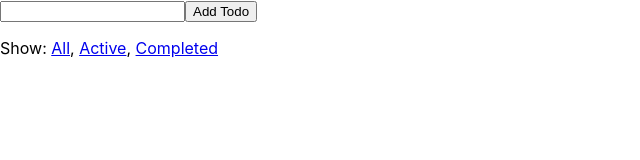
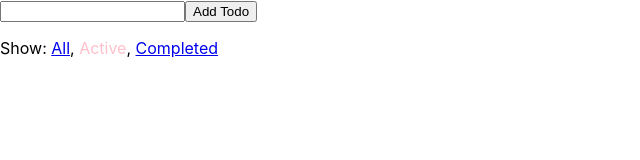
Before and after one commit to lucasgdiez/todo-redux-app, a React (Create React App) app: page /SHOW_ACTIVE in a window 1280 px wide. Shown: the top 160 px of the page, without its empty margins (0-640 px from the left). Built offline with nearby package versions, Linux system fonts and the light colour scheme.

Commit message:
Added react router filtering!

```diff
--- a/src/App.js
+++ b/src/App.js
@@ -8,16 +8,15 @@ import VisibleTodoList from './containers/VisibleTodoList';
 
 const store = createStore(todoApp);
 
-function App() {
+const App = ({ match: {params} }) => {
+  console.log(params);
   return (
-    <Provider store={store}>
-      <div className="App">
-        <AddTodo />
-        <VisibleTodoList />
-        <Footer />
-      </div>
-    </Provider>
-  );
+    <div>
+      <AddTodo />
+      <VisibleTodoList filter={params.filter || 'SHOW_ALL'} />
+      <Footer/>
+    </div>
+  )
 }
 
 export default App;
--- a/src/components/Footer.js
+++ b/src/components/Footer.js
@@ -1,13 +1,14 @@
 import React from 'react';
 import { visibilityFilters } from '../actions/actionsTypes';
 import { FilterLink } from '../containers/FilterLink';
+import { FilterLinkRouter } from '../containers/FilterLinkRouter';
 
 export const Footer = () => (
     <p>
-        Show: <FilterLink filter={visibilityFilters.SHOW_ALL}>All</FilterLink>
+        Show: <FilterLinkRouter filter={visibilityFilters.SHOW_ALL}>All</FilterLinkRouter>
         {', '}
-        <FilterLink filter={visibilityFilters.SHOW_ACTIVE}>Active</FilterLink>
+        <FilterLinkRouter filter={visibilityFilters.SHOW_ACTIVE}>Active</FilterLinkRouter>
         {', '}
-        <FilterLink filter={visibilityFilters.SHOW_COMPLETE}>Completed</FilterLink>
+        <FilterLinkRouter filter={visibilityFilters.SHOW_COMPLETE}>Completed</FilterLinkRouter>
     </p>
 )
--- /dev/null
+++ b/src/components/Root.js
@@ -0,0 +1,20 @@
+import React from 'react';
+import PropTypes from 'prop-types';
+import { Provider } from 'react-redux';
+import { BrowserRouter as Router, Route } from 'react-router-dom';
+import App from '../App';
+
+
+const Root = ({ store }) => (
+    <Provider store={store}>
+        <Router>
+            <Route path="/:filter?" component={App}/>
+        </Router>
+    </Provider>
+)
+
+Root.propTypes = {
+    store: PropTypes.object.isRequired
+};
+
+export default Root;
--- /dev/null
+++ b/src/containers/FilterLinkRouter.js
@@ -0,0 +1,17 @@
+import React from 'react';
+import { NavLink } from 'react-router-dom';
+
+export const FilterLinkRouter = ({ filter, children }) => (
+    <NavLink
+        exact
+        to={filter === 'SHOW_ALL' ? '/SHOW_ALL' : `/${filter}`}
+        activeStyle={{
+            textDecoration:'none',
+            color:'pink'
+        }}
+    >
+    {
+        children
+    }
+    </NavLink>
+);
--- a/src/containers/VisibleTodoList.js
+++ b/src/containers/VisibleTodoList.js
@@ -16,9 +16,9 @@ const getVisibleTodos = (todos, filter) => {
     }
 }
 
-const mapStateToProps = state => {
+const mapStateToProps = (state, ownProps )=> {
     return {
-        todos: getVisibleTodos(state.todos, state.visibilityFilter)
+        todos: getVisibleTodos(state.todos, ownProps.filter)
     }
 }
 
--- a/src/index.js
+++ b/src/index.js
@@ -3,9 +3,14 @@ import ReactDOM from 'react-dom';
 import './index.css';
 import App from './App';
 import * as serviceWorker from './serviceWorker';
+import { createStore } from 'redux';
+import { todoApp } from './reducers/index';
+import Root from './components/Root';
+
+const store = createStore(todoApp);
 
 
-ReactDOM.render(<App />, document.getElementById('root'));
+ReactDOM.render(<Root store={store} />, document.getElementById('root'));
 
 // If you want your app to work offline and load faster, you can change
 // unregister() to register() below. Note this comes with some pitfalls.
```
